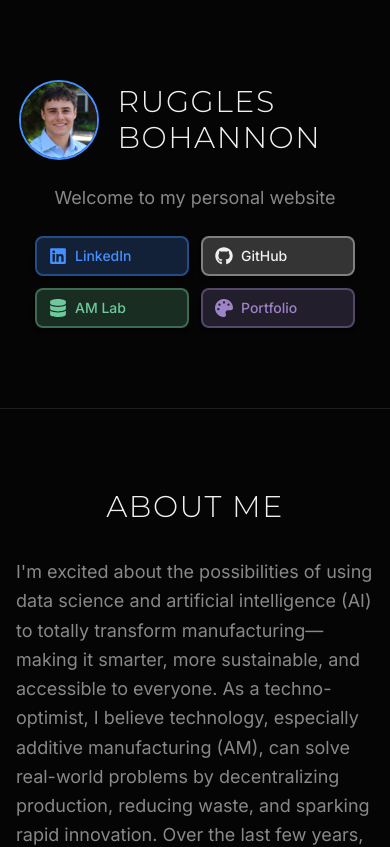
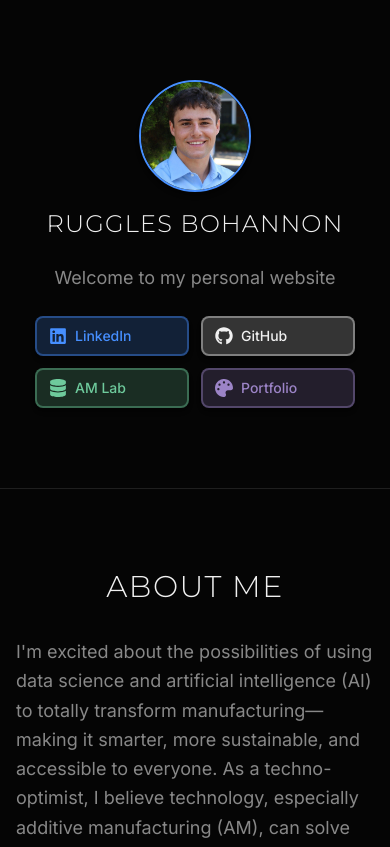
Before and after one commit to rugglesbohannon/rugglesbohannon.com, a Next.js app: page / in a window 390 px wide. Shown: the top 847 px of the page. Built offline with nearby package versions, Linux system fonts and the light colour scheme.

Commit message:
Reduce font size of name in mobile view to prevent wrapping

```diff
--- a/src/app/page.tsx
+++ b/src/app/page.tsx
@@ -10,20 +10,22 @@ export default function Home() {
       <section className="w-full py-20 border-b border-muted/20">
         <div className="container mx-auto px-4">
           {/* Mobile Layout - only shows on small screens */}
-          <div className="flex md:hidden flex-row items-center gap-4 mb-6">
-            <div className="w-1/4 flex justify-center">
-              <div className="relative w-20 h-20 rounded-full overflow-hidden border-2 border-primary">
+          <div className="flex md:hidden flex-col items-center gap-4 mb-6">
+            <div className="flex justify-center">
+              <div className="relative w-28 h-28 rounded-full overflow-hidden border-2 border-primary shadow-md">
                 <Image
                   src="/linkedinheadshot.jpeg"
                   alt="Ruggles Bohannon"
-                  fill
+                  width={112}
+                  height={112}
                   className="object-cover"
+                  style={{ objectPosition: '50% 30%' }}
                   priority
                 />
               </div>
             </div>
-            <div className="w-3/4">
-              <h1 className="font-display text-3xl font-light tracking-medium uppercase text-foreground">
+            <div className="text-center">
+              <h1 className="font-display text-2xl font-light tracking-medium uppercase text-foreground">
                 Ruggles Bohannon
               </h1>
             </div>
```
